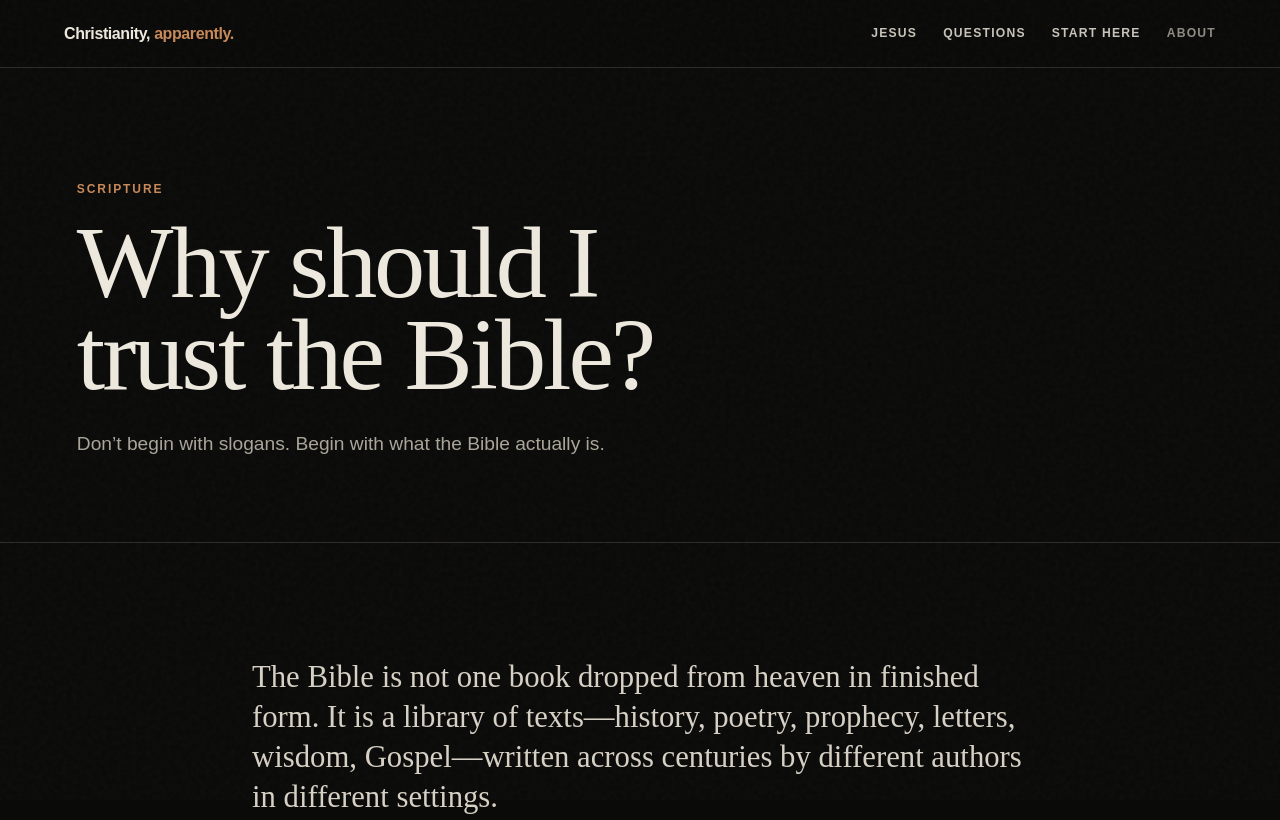
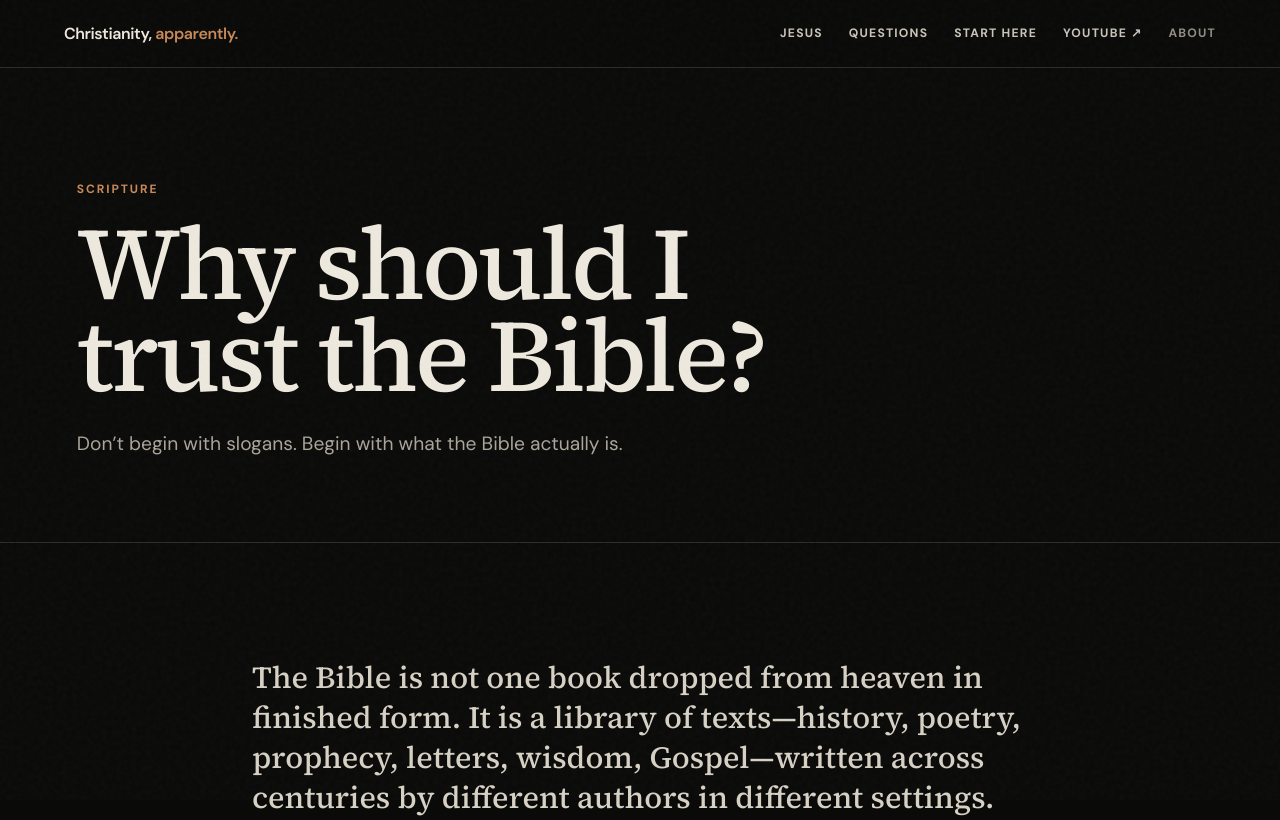
Before and after one commit to SeanEricKnight/christianityapparently.com, a plain HTML site: page bible.html in a window 1280 px wide. Shown: the top 820 px of the page. Drawn offline with Linux system fonts and the light colour scheme.

Commit message:
Unify typography navigation and favicon

```diff
--- a/bible.html
+++ b/bible.html
@@ -1,5 +1,5 @@
-<!doctype html><html lang="en"><head><meta charset="utf-8"><meta name="viewport" content="width=device-width,initial-scale=1"><meta name="description" content="Don’t begin with slogans. Begin with what the Bible actually is."><meta name="theme-color" content="#0b0c0c"><title>Why should I trust the Bible? — Christianity, apparently.</title><link rel="icon" href="favicon.svg" type="image/svg+xml"><link rel="stylesheet" href="styles.css"></head><body>
-<header class="nav"><a class="brand" href="index.html">Christianity, <span>apparently.</span></a><nav aria-label="Primary navigation"><a href="jesus.html">Jesus</a><a href="questions.html">Questions</a><a href="index.html#start">Start here</a><a class="nav-quiet" href="about.html">About</a></nav></header>
+<!doctype html><html lang="en"><head><meta charset="utf-8"><meta name="viewport" content="width=device-width,initial-scale=1"><meta name="description" content="Don’t begin with slogans. Begin with what the Bible actually is."><meta name="theme-color" content="#0b0c0c"><title>Why should I trust the Bible? — Christianity, apparently.</title><link rel="preconnect" href="https://fonts.googleapis.com"><link rel="preconnect" href="https://fonts.gstatic.com" crossorigin><link href="https://fonts.googleapis.com/css2?family=DM+Sans:wght@400;500;600;700&family=Source+Serif+4:ital,opsz,wght@0,8..60,500;0,8..60,600;1,8..60,500;1,8..60,600&display=swap" rel="stylesheet"><link rel="icon" href="favicon.svg?v=11" type="image/svg+xml"><link rel="stylesheet" href="styles.css"></head><body>
+<header class="nav"><a class="brand" href="index.html">Christianity, <span>apparently.</span></a><nav aria-label="Primary navigation"><a href="jesus.html">Jesus</a><a href="questions.html">Questions</a><a href="index.html#start">Start here</a><a href="https://www.youtube.com/@ChristianityApparently" target="_blank" rel="noopener">YouTube ↗</a><a class="nav-quiet" href="about.html">About</a></nav></header>
 <main><section class="page-hero"><div class="inner-wrap"><p class="eyebrow">Scripture</p><h1>Why should I<br>trust the Bible?</h1><p>Don’t begin with slogans. Begin with what the Bible actually is.</p></div></section><article class="article">
 <p class="intro">The Bible is not one book dropped from heaven in finished form. It is a library of texts—history, poetry, prophecy, letters, wisdom, Gospel—written across centuries by different authors in different settings.</p>
 <h2>So what are Christians claiming?</h2>
```
